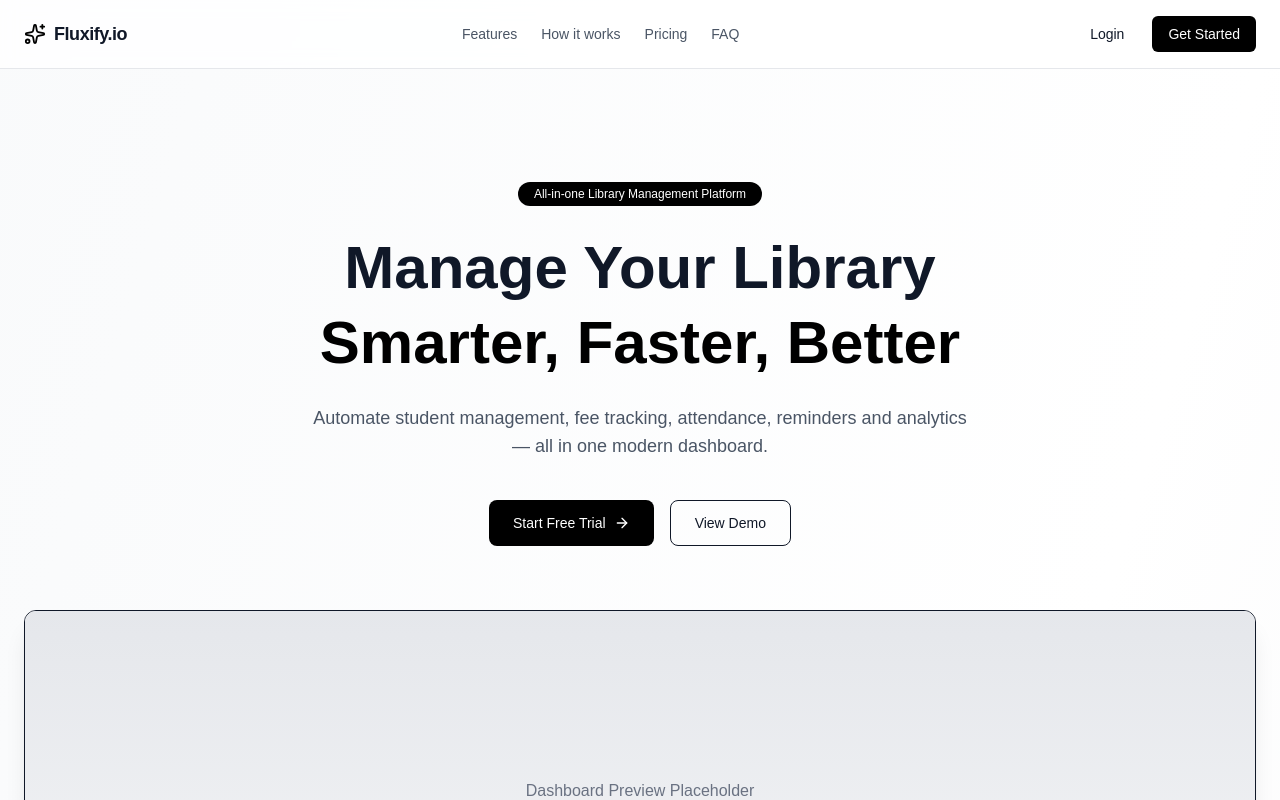
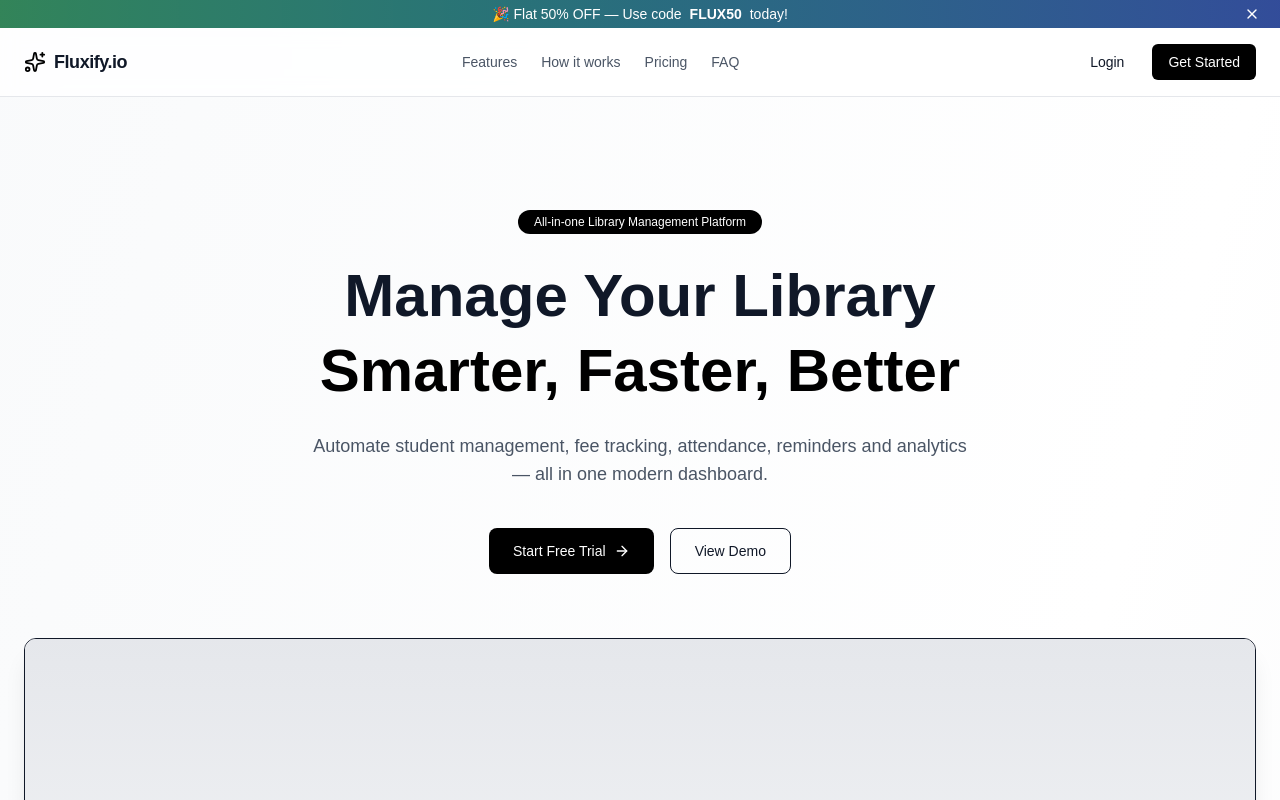
Before and after one commit to akashbghl/NextStepLibrary, a Next.js app: page / in a window 1280 px wide. Shown: the top 800 px of the page. Built offline with nearby package versions, Linux system fonts and the light colour scheme.

Commit message:
promo banner added

```diff
--- a/app/page.tsx
+++ b/app/page.tsx
@@ -15,6 +15,7 @@ import {
   ChevronDown,
 } from "lucide-react";
 import { useEffect, useState } from "react";
+import {StickyBanner} from "@/components/layout/StickyBanner";
 
 /* =====================================================
    MAIN PAGE
@@ -23,6 +24,7 @@ import { useEffect, useState } from "react";
 export default function HomePage() {
   const router = useRouter();
   const [loggedIn, setLoggedIn] = useState(false);
+   const [visible, setVisible] = useState(true);
 
   useEffect(() => {
     const user = localStorage.getItem("user");
@@ -32,6 +34,16 @@ export default function HomePage() {
   }, []);
   return (
     <div className="relative min-h-screen bg-linear-to-br from-gray-50 via-white to-gray-100 text-gray-900">
+      {/* Promo Banner */}
+      {visible && (
+        <StickyBanner
+        isVisible={visible}
+        onClose={() => setVisible(false)}
+        className="bg-gradient-to-r from-green-800/80 to-blue-900/90 text-white text-sm"
+      >
+        🎉 Flat 50% OFF — Use code <b className="mx-2">FLUX50</b> today!
+      </StickyBanner>
+      )}
 
       {/* =====================================================
           NAVBAR
@@ -484,8 +496,7 @@ function PricingCard({
 }) {
   return (
     <div
-      className={`rounded-xl border p-6 shadow-sm ${
-        highlighted
+      className={`rounded-xl border p-6 shadow-sm ${highlighted
           ? "border-black bg-gradient-to-br from-gray-600 to-black text-white"
           : "bg-white"
         }`}
@@ -503,8 +514,7 @@ function PricingCard({
       </ul>
 
       <button
-        className={`mt-6 w-full rounded-md px-4 py-2 text-sm font-medium ${
-          highlighted
+        className={`mt-6 w-full rounded-md px-4 py-2 text-sm font-medium ${highlighted
             ? "bg-white text-black hover:bg-gray-200"
             : "border hover:bg-gray-100"
           }`}
--- /dev/null
+++ b/components/layout/StickyBanner.tsx
@@ -0,0 +1,133 @@
+"use client";
+
+import React, { SVGProps, useEffect, useState } from "react";
+import { motion, useMotionValueEvent, useScroll } from "framer-motion";
+import { cn } from "@/lib/utils";
+
+interface StickyBannerProps {
+  isVisible: boolean;
+  onClose: () => void;
+  onVisibilityChange?: (visible: boolean) => void;
+  className?: string;
+  children: React.ReactNode;
+}
+
+export function StickyBanner({
+  className,
+  children,
+  isVisible,
+  onClose,
+  onVisibilityChange,
+}: StickyBannerProps) {
+  const [bannerVisible, setBannerVisible] = useState(isVisible);
+  const [lastScrollY, setLastScrollY] = useState(0);
+  const [isManuallyClosed, setIsManuallyClosed] = useState(false);
+  const { scrollY } = useScroll();
+
+  /* ============================
+      Manual Close
+  ============================ */
+  const handleClose = () => {
+    setIsManuallyClosed(true);
+    setBannerVisible(false);
+    onClose();
+    onVisibilityChange?.(false);
+  };
+
+  /* ============================
+      Scroll Behavior
+  ============================ */
+  useMotionValueEvent(scrollY, "change", (current) => {
+    if (isManuallyClosed || !isVisible) return;
+
+    const scrollingDown = current > lastScrollY;
+    const scrollingUp = current < lastScrollY;
+    const threshold = 100;
+
+    if (scrollingDown && current > threshold) {
+      setBannerVisible(false);
+      onVisibilityChange?.(false);
+    }
+
+    if (scrollingUp || current <= threshold) {
+      setBannerVisible(true);
+      onVisibilityChange?.(true);
+    }
+
+    setLastScrollY(current);
+  });
+
+  /* ============================
+      Sync from Parent
+  ============================ */
+  useEffect(() => {
+    if (!isManuallyClosed) {
+      setBannerVisible(isVisible);
+      onVisibilityChange?.(isVisible);
+    }
+  }, [isVisible, isManuallyClosed, onVisibilityChange]);
+
+  /* ============================
+      Render
+  ============================ */
+  return (
+    <motion.div
+      className={cn(
+        "relative z-40 flex min-h-6 w-full items-center justify-center px-4 py-1",
+        className
+      )}
+      initial={{ y: -100, opacity: 0 }}
+      animate={{
+        y: bannerVisible ? 0 : -100,
+        opacity: bannerVisible ? 1 : 0,
+      }}
+      transition={{
+        duration: 0.35,
+        ease: "easeInOut",
+      }}
+    >
+      {/* Content */}
+      {children}
+
+      {/* Close Button */}
+      <motion.button
+        initial={{ scale: 0, opacity: 0 }}
+        animate={{
+          scale: bannerVisible ? 1 : 0,
+          opacity: bannerVisible ? 1 : 0,
+        }}
+        transition={{
+          delay: 0.15,
+          duration: 0.2,
+        }}
+        onClick={handleClose}
+        aria-label="Close banner"
+        className="absolute right-4 top-1/2 -translate-y-1/2 rounded-full p-1 hover:scale-110 hover:bg-white/10 transition"
+      >
+        <CloseIcon className="h-4 w-4 text-white" />
+      </motion.button>
+    </motion.div>
+  );
+}
+
+/* ============================
+    Close Icon
+============================ */
+
+function CloseIcon(props: SVGProps<SVGSVGElement>) {
+  return (
+    <svg
+      xmlns="http://www.w3.org/2000/svg"
+      viewBox="0 0 24 24"
+      fill="none"
+      stroke="currentColor"
+      strokeWidth="2"
+      strokeLinecap="round"
+      strokeLinejoin="round"
+      {...props}
+    >
+      <path d="M18 6l-12 12" />
+      <path d="M6 6l12 12" />
+    </svg>
+  );
+}
--- /dev/null
+++ b/lib/utils.ts
@@ -0,0 +1,6 @@
+import { clsx, type ClassValue } from "clsx"
+import { twMerge } from "tailwind-merge"
+
+export function cn(...inputs: ClassValue[]) {
+  return twMerge(clsx(inputs))
+}
--- a/package.json
+++ b/package.json
@@ -23,6 +23,7 @@
     "react": "19.2.3",
     "react-dom": "19.2.3",
     "recharts": "^3.6.0",
+    "tailwind-merge": "^3.4.0",
     "twilio": "^5.11.2",
     "zod": "^4.3.5"
   },
```
Also changed, not shown: 1 other file (tests, documents, lock files or other folders). Lines whose indentation alone changed are shown as unchanged.
